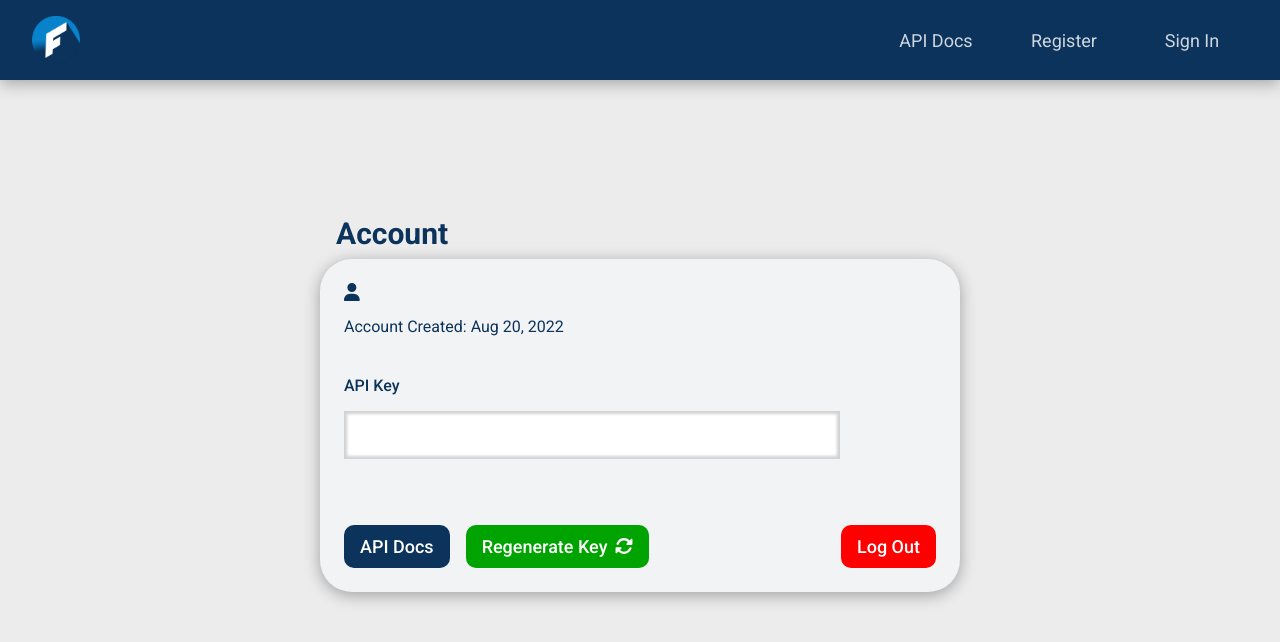
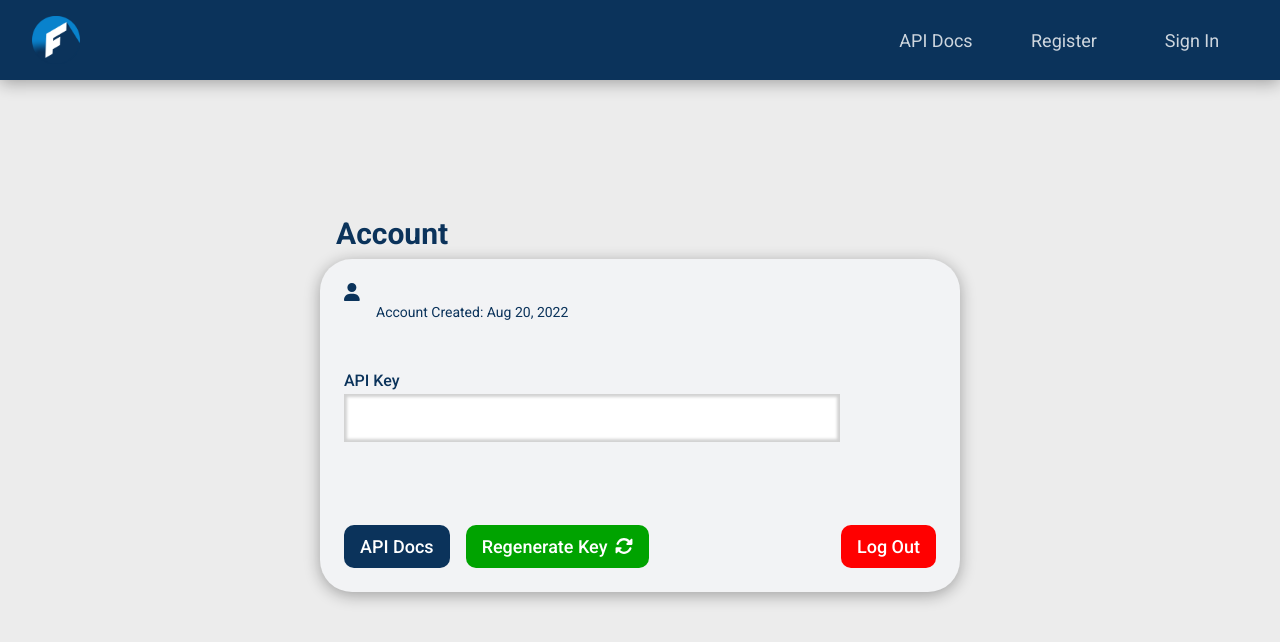
Before and after one commit to dnitecki/finfetch-ui, a React (Create React App) app: page /api/account in a window 1280 px wide. Shown: the top 642 px of the page. Built offline with nearby package versions, Linux system fonts and the light colour scheme; no server answers.

Commit message:
info styles

```diff
--- a/src/apps/finfetch-api/pages/account/Account.jsx
+++ b/src/apps/finfetch-api/pages/account/Account.jsx
@@ -3,7 +3,11 @@ import "./Account.scss";
 import { Helmet } from "react-helmet";
 import { getUserAccount } from "../../../../requests/Requests";
 import { FontAwesomeIcon } from "@fortawesome/react-fontawesome";
-import { faUser, faRotate } from "@fortawesome/free-solid-svg-icons";
+import {
+  faUser,
+  faRotate,
+  faCircleCheck,
+} from "@fortawesome/free-solid-svg-icons";
 import Moment from "moment";
 
 export default function Account() {
@@ -34,7 +38,7 @@ export default function Account() {
             <FontAwesomeIcon icon={faUser} />
             {info?.email}
           </div>
-          <div>Account Created:&nbsp;{created}</div>
+          <div className="account-created">Account Created:&nbsp;{created}</div>
           <label className="key-label" htmlFor="key">
             API Key
           </label>
--- a/src/apps/finfetch-api/pages/account/Account.scss
+++ b/src/apps/finfetch-api/pages/account/Account.scss
@@ -27,7 +27,7 @@
   color: #0b335b;
   height: 100%;
   width: 100%;
-  row-gap: 1rem;
+  row-gap: 0.2rem;
   display: flex;
   flex-direction: column;
   border-radius: 2rem;
@@ -119,6 +119,10 @@
   font-size: 18px;
   font-weight: 500;
 }
+.account-created {
+  padding-left: 2rem;
+  font-size: 14px;
+}
 .account-key {
   padding: 0.5rem;
   width: fit-content;
@@ -133,7 +137,7 @@
   padding: 0.5rem;
 }
 .key-label {
-  margin-top: 1.5rem;
+  margin-top: 3rem;
   font-size: 16px;
   font-weight: 500;
 }
```
